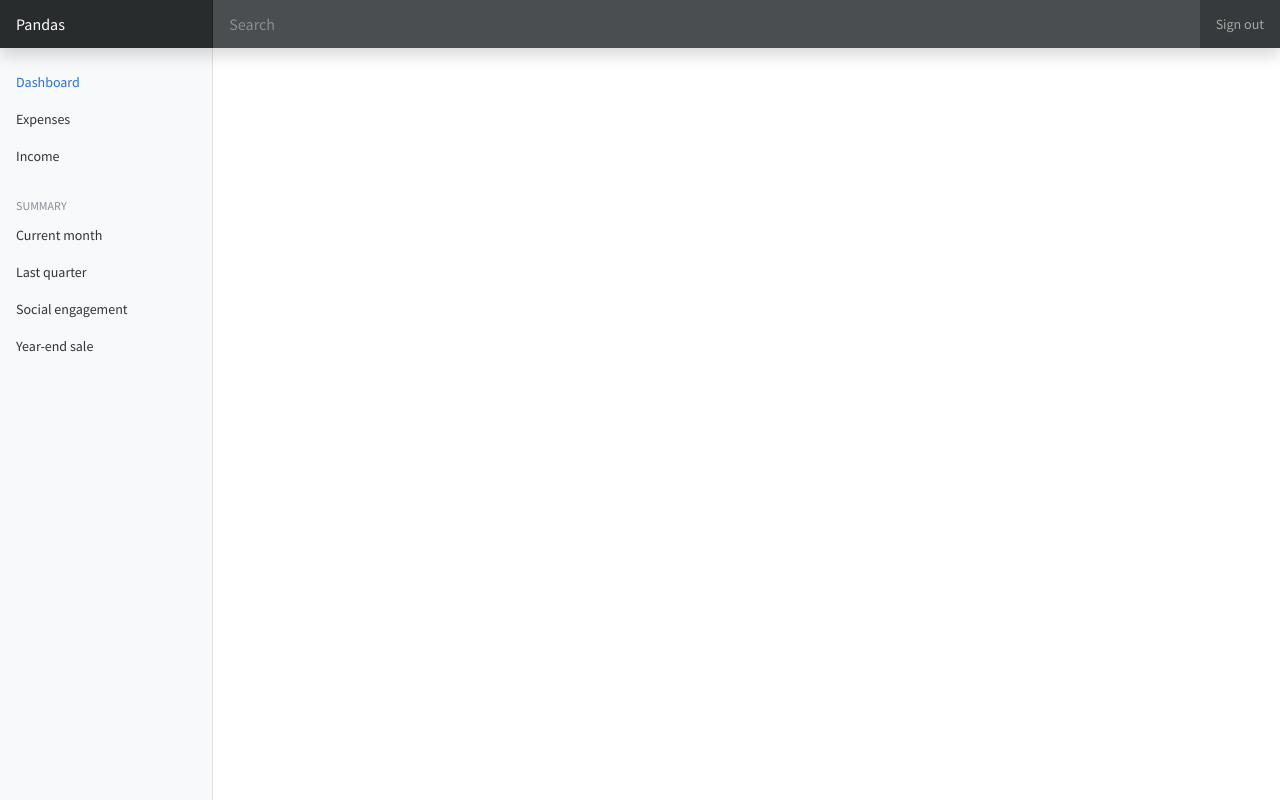
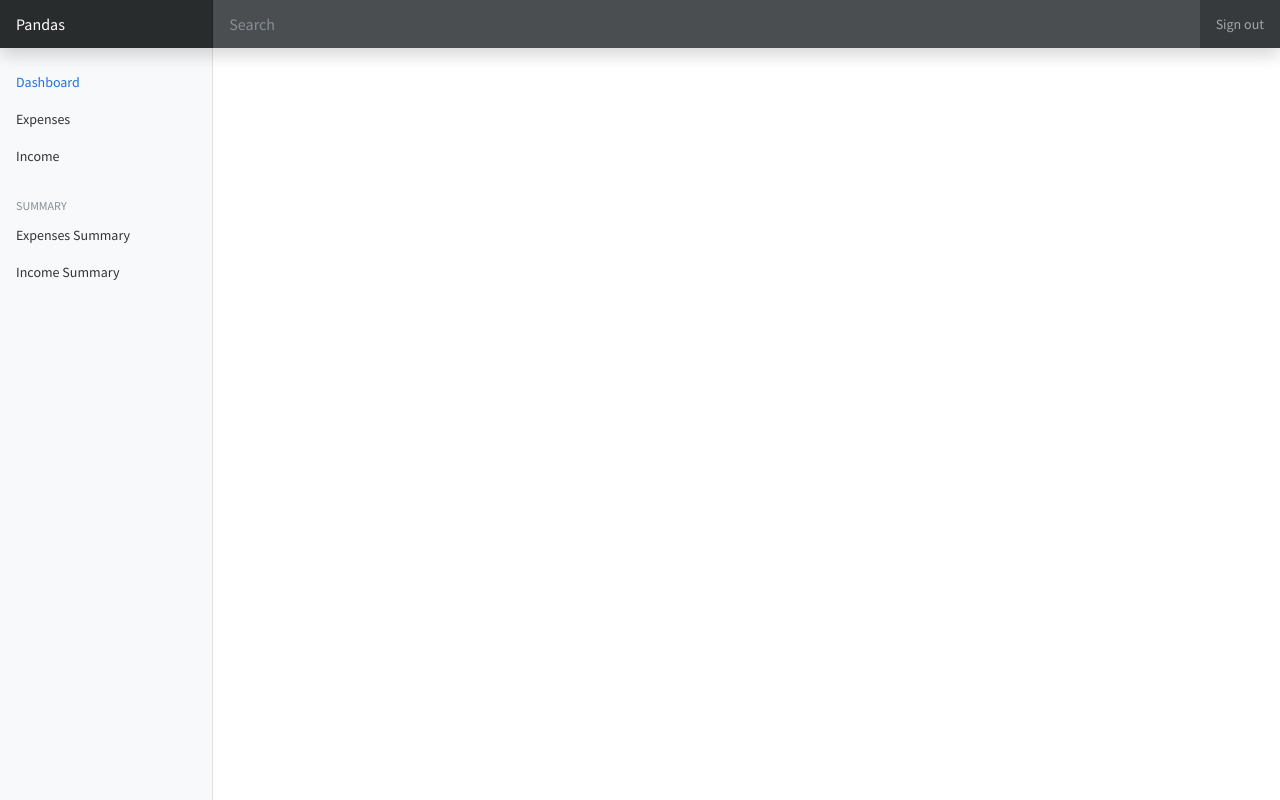
Before and after one commit to Sam-Banankhu/django-income-expenses-project, a Django app: page / in a window 1280 px wide. Run offline with Django 4.2, Linux system fonts and the light colour scheme; some libraries are stand-ins or nearby versions.

Commit message:
Update _sidebar.html

```diff
--- a/templates/partials/_sidebar.html
+++ b/templates/partials/_sidebar.html
@@ -33,28 +33,17 @@
       <ul class="nav flex-column mb-2">
         <li class="nav-item">
           <a class="nav-link" href="#">
-            <span data-feather="file-text" class="align-text-bottom"></span>
-            Current month
+
+            Expenses Summary
           </a>
         </li>
         <li class="nav-item">
           <a class="nav-link" href="#">
             <span data-feather="file-text" class="align-text-bottom"></span>
-            Last quarter
+            Income Summary
           </a>
         </li>
-        <li class="nav-item">
-          <a class="nav-link" href="#">
-            <span data-feather="file-text" class="align-text-bottom"></span>
-            Social engagement
-          </a>
-        </li>
-        <li class="nav-item">
-          <a class="nav-link" href="#">
-            <span data-feather="file-text" class="align-text-bottom"></span>
-            Year-end sale
-          </a>
-        </li>
+
       </ul>
     </div>
   </nav>
```
